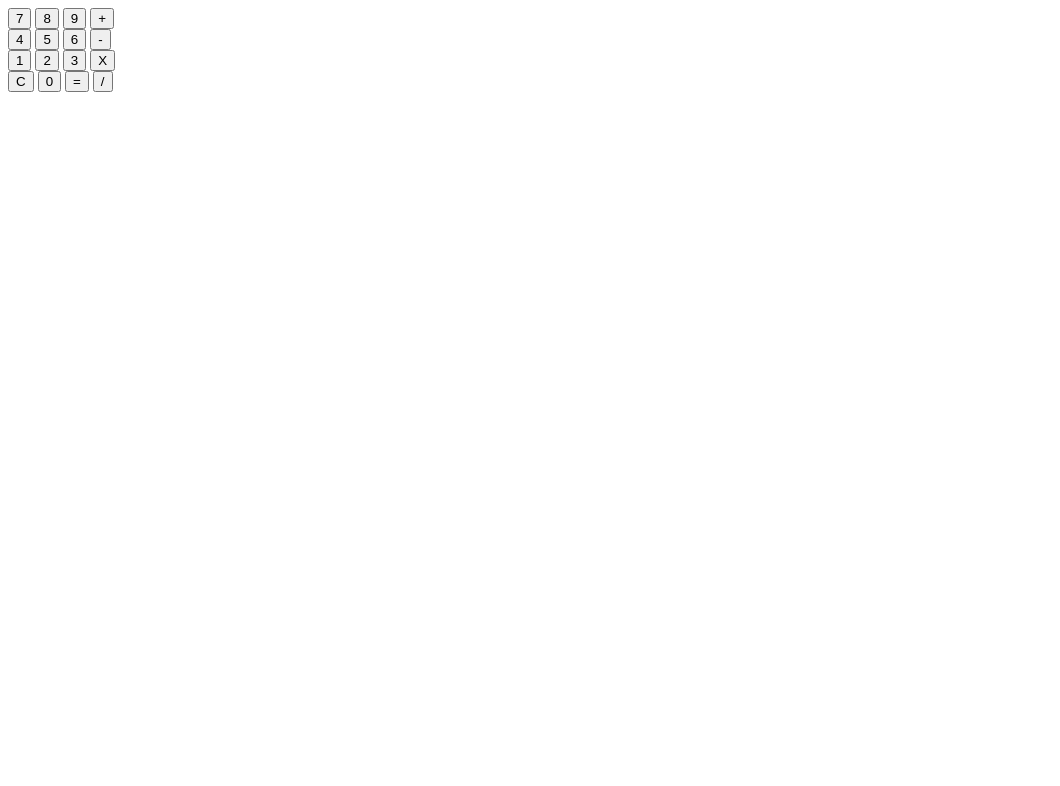
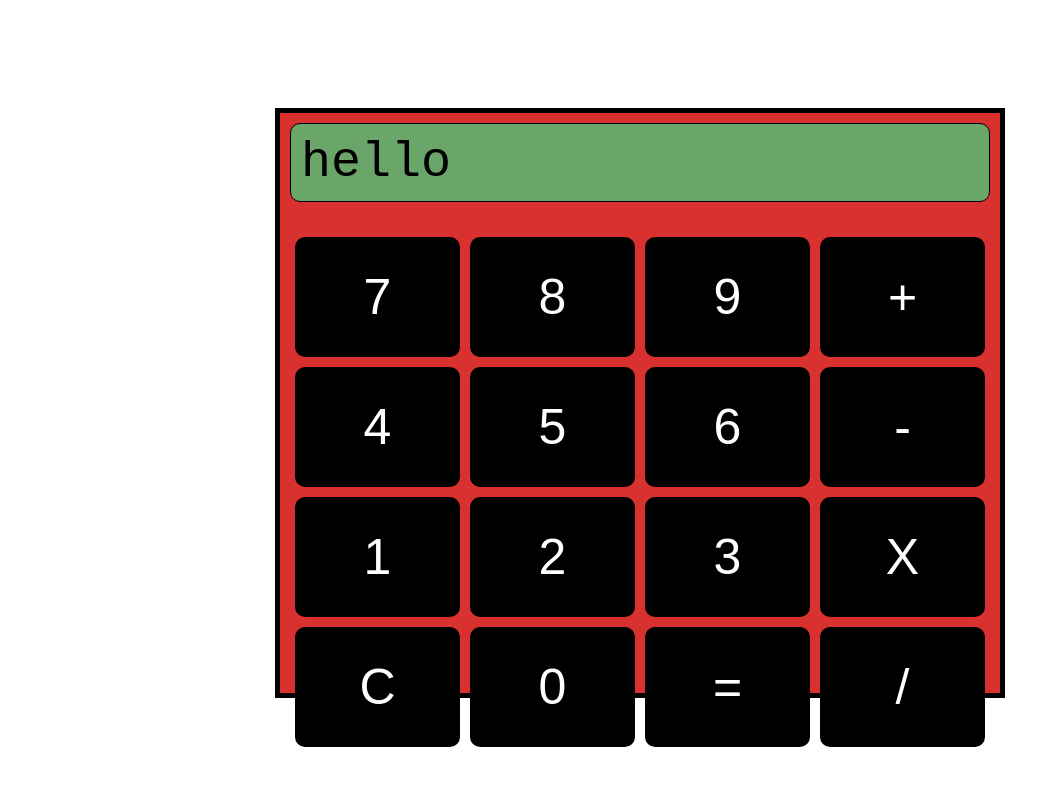
Before and after one commit to Tatzy/Calculator, a plain HTML site: page index.html in a window 1280 px wide. Shown: the whole page, without its empty margins (0-1060 px from the left). Drawn offline with Linux system fonts and the light colour scheme.

Commit message:
add css styling

```diff
--- a/index.html
+++ b/index.html
@@ -14,9 +14,9 @@
     <!--background blocks-->
     <div class="background" id="left"></div>
 
-    <div class="background" id="upper">
+    <div class="background" id="middle">
         <!--display-->
-        <div id="display"></div>
+        <div id="display">hello</div>
 
         <!--buttons of calculator-->
         <div id="first-row" class="row">
--- a/styles.css
+++ b/styles.css
@@ -0,0 +1,59 @@
+body {
+    display:flex;
+    height: 100%;
+}
+
+html{
+    height: 100%;
+}
+
+#left {
+    margin-left: auto;
+
+}
+
+#right {
+    margin-right: auto;
+
+}
+
+#middle {
+    margin-top: 100px;
+    width: 700px;
+    margin-left: 30px;
+    margin-right: 30px;
+    border: 5px solid black;
+    padding: 10px;
+    height: 70%;
+   background-color:rgb(217, 48, 48);
+}
+
+#display {
+
+    border: 1px solid black;
+    border-radius: 10px;
+    padding: 10px;
+    font-size: 50px;
+    text-align: start;
+    vertical-align:middle;
+    margin-bottom: 30px;
+    background-color: rgb(106, 165, 106);
+    font-family: monospace;
+}
+
+.row {
+    width: 700px;
+    display: flex;
+    justify-content: space-around;
+}
+
+button{
+    width: 100%;
+    height: 120px;
+    margin: 5px;
+    border-radius: 10px;
+    font-size: 50px;
+    border: 2px solid black;
+    background-color: black;
+    color: white;
+}
```
